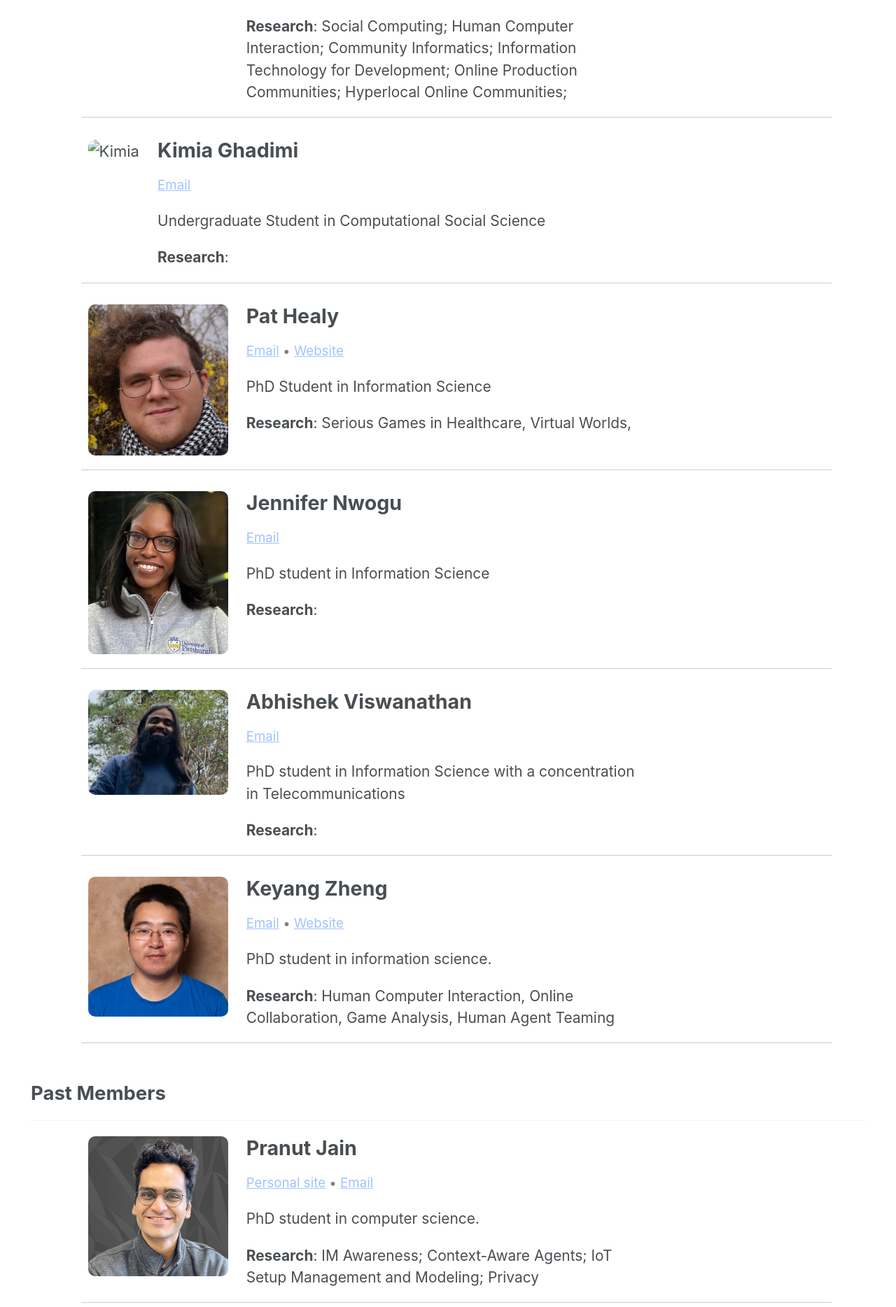
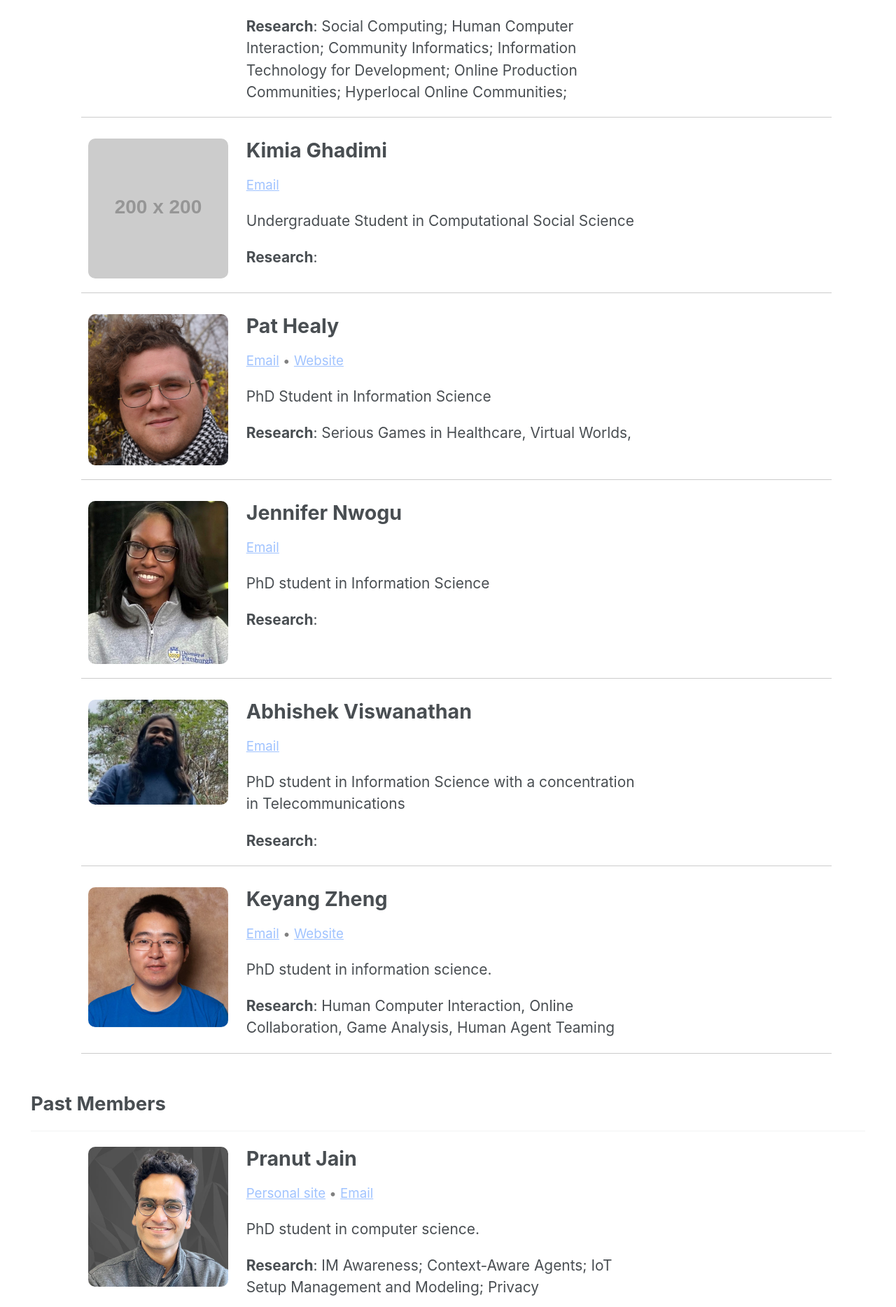
Before and after one commit to SSC-Pitt/SSC-Pitt.github.io, a Jekyll site: the page built from _pages/people.md, in a window 1280 px wide. Shown: the part 372-2240 px from the top of the page at 70% size. Built offline with Jekyll 4.4.1, drawn with Linux system fonts in a browser that asks for light colours; cached includes are drawn as plain includes; nearby versions of some CDN libraries; our own code applies the rules of GitHub Pages for plain Markdown files.

Commit message:
Update people.md

```diff
--- a/_pages/people.md
+++ b/_pages/people.md
@@ -32,7 +32,7 @@ permalink: /people.html
 
 <div class="person">
   <div class="profile-img">
-    <img src="" alt="Kimia" height="200" width="200">
+    <img src="https://via.placeholder.com/200x200?text=Placeholder_pic" alt="Kimia" height="200" width="200">
   </div>
   <div class="profile-text">
     <h3>
```
